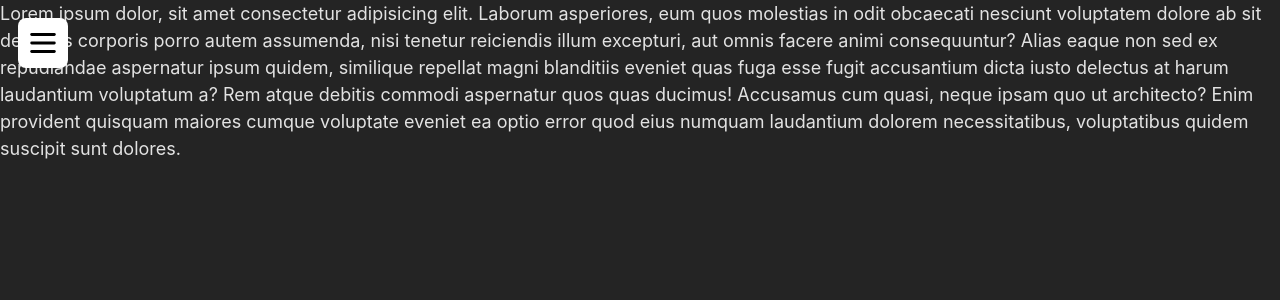
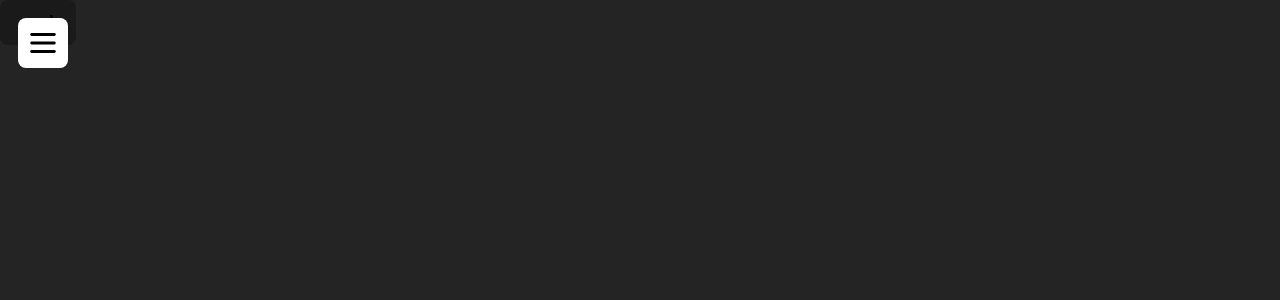
Before and after one commit to donwung/KF2BibleWeb, a React (Vite) app in the folder KF2-Bible-Web/: page / in a window 1280 px wide. Shown: the top 300 px of the page. Built offline with nearby package versions, Linux system fonts and the light colour scheme.

Commit message:
Added some components for the Calculator

```diff
--- a/KF2-Bible-Web/src/App.jsx
+++ b/KF2-Bible-Web/src/App.jsx
@@ -3,6 +3,7 @@ import ApiTestCall from './components/ApiTestCall'
 import Weapons from './components/BreakpointsCalculator/Weapons'
 import ZEDs from './components/BreakpointsCalculator/ZEDs'
 import Menu from './components/Menu/Menu'
+import Calculator from './components/Calculator/Calculator'
 
 
 function App() {
@@ -15,7 +16,7 @@ function App() {
     <>
       {/* <h1>kf2 bible but readable</h1> */}
       <Menu />
-      <p>Lorem ipsum dolor, sit amet consectetur adipisicing elit. Laborum asperiores, eum quos molestias in odit obcaecati nesciunt voluptatem dolore ab sit delectus corporis porro autem assumenda, nisi tenetur reiciendis illum excepturi, aut omnis facere animi consequuntur? Alias eaque non sed ex repudiandae aspernatur ipsum quidem, similique repellat magni blanditiis eveniet quas fuga esse fugit accusantium dicta iusto delectus at harum laudantium voluptatum a? Rem atque debitis commodi aspernatur quos quas ducimus! Accusamus cum quasi, neque ipsam quo ut architecto? Enim provident quisquam maiores cumque voluptate eveniet ea optio error quod eius numquam laudantium dolorem necessitatibus, voluptatibus quidem suscipit sunt dolores.</p>
+      <Calculator/>
       {/* <div>
         <a href="https://vitejs.dev" target="_blank">
           <img src={viteLogo} className="logo" alt="Vite logo" />
--- /dev/null
+++ b/KF2-Bible-Web/src/components/Calculator/Calculator.jsx
@@ -0,0 +1,19 @@
+import React, {  createContext, useState } from 'react'
+import Player from './Player'
+import { useContext } from 'react'
+export const perkContext = createContext();
+
+const Calculator = () => {
+    const [perkModifier, setPerkModifier] = useState([1,2,3])
+
+    return (
+
+    <div className="container">
+        <perkContext.Provider value={[perkModifier, setPerkModifier]}>
+        <Player/>
+        </perkContext.Provider>
+    </div>
+  )
+}
+
+export default Calculator
--- /dev/null
+++ b/KF2-Bible-Web/src/components/Calculator/Player.jsx
@@ -0,0 +1,22 @@
+import React, { useContext } from 'react'
+import {perkContext} from "./Calculator.jsx"
+const Player = () => {
+    const [perkModifier, setPerkModifier] = useContext(perkContext)
+    // setPerkModifier([...perkModifier])
+    // console.log([...perkModifier])
+    const handleClick = () =>{
+        let test = ['asd']
+        test.push('asdddd')
+        let newData = [...perkModifier]
+        console.log(test)
+        newData.push("raaaa")
+        setPerkModifier(newData)
+    }
+  return (
+    <div className="player">
+        <button onClick={handleClick}>asd</button>
+    </div>
+  )
+}
+
+export default Player
```
